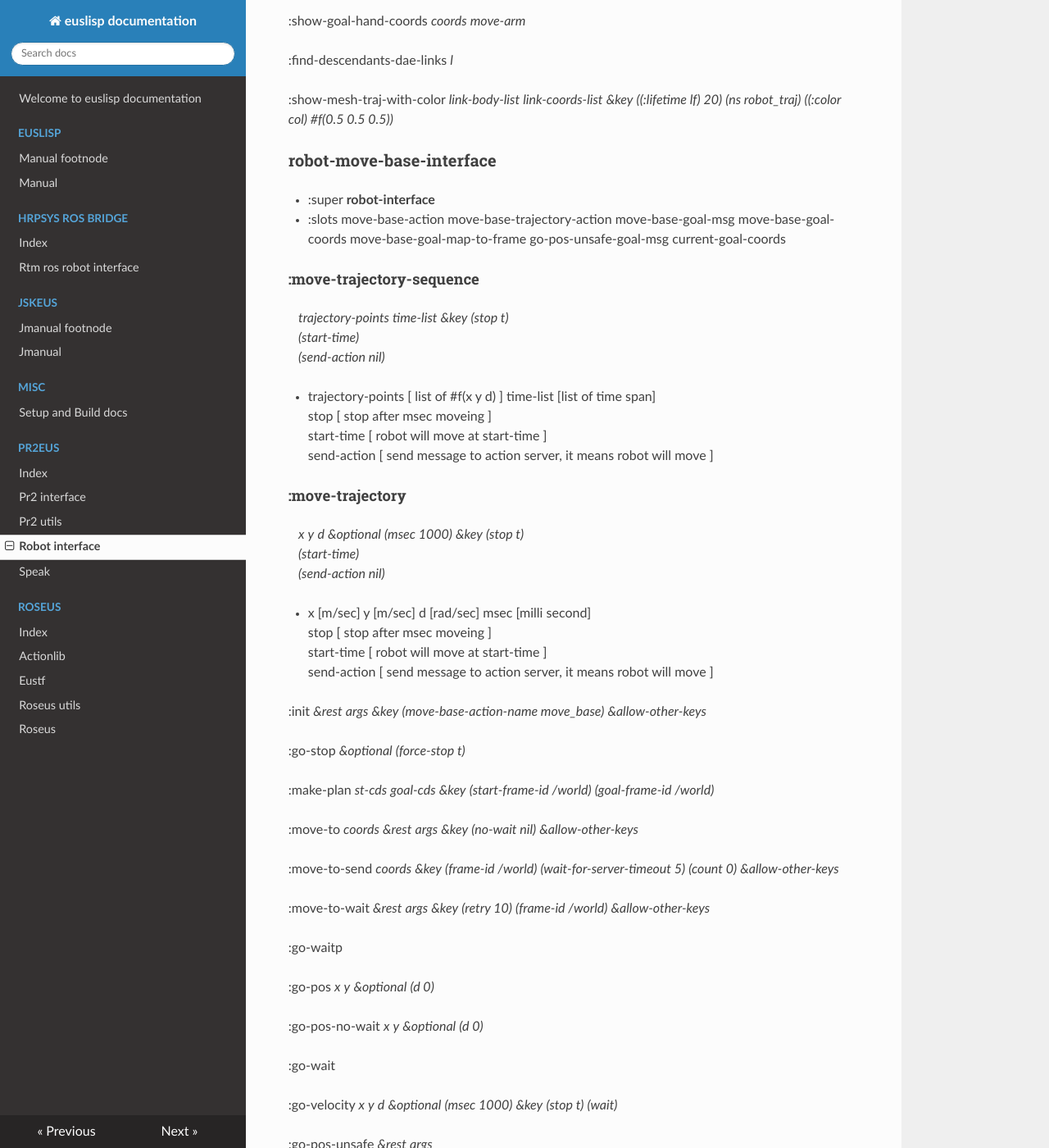
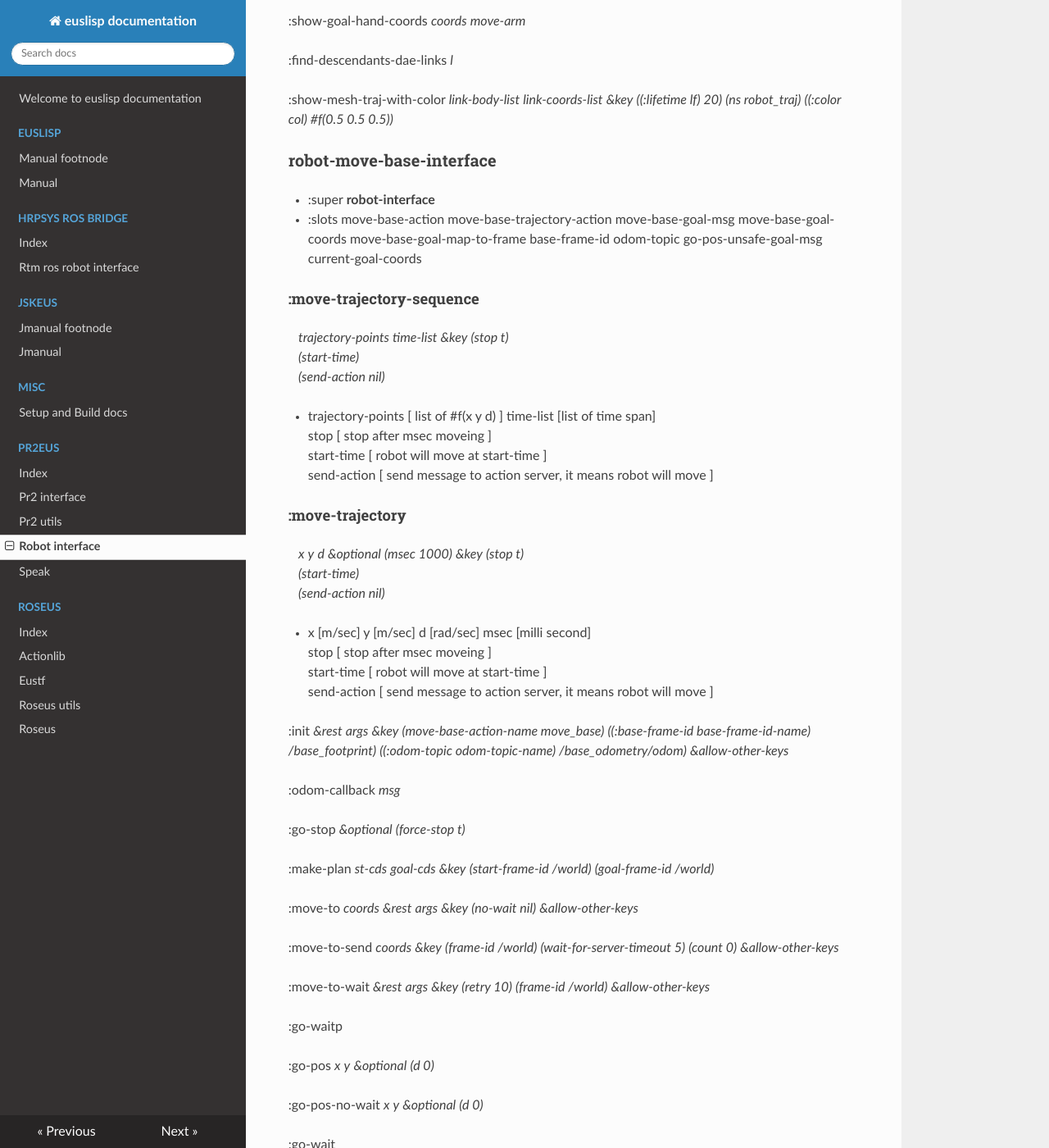
Before and after one commit to jsk-ros-pkg/euslisp-docs, an MkDocs documentation site: the page built from docs/pr2eus/robot-interface.md, in a window 1280 px wide and 1400 px high, scrolled down 7317 px. Shown: the whole window at 82% size. Built offline with MkDocs 1.6.1, drawn with Linux system fonts in a browser that asks for light colours; nearby versions of some CDN libraries.

Commit message:
update documentation for pr2eus

```diff
--- a/docs/pr2eus/robot-interface.md
+++ b/docs/pr2eus/robot-interface.md
@@ -292,7 +292,7 @@ Return value is a list of interpolatingp for all controllers, so (null (some #'i
 
 ### robot-move-base-interface
 - :super **robot-interface**
-- :slots move-base-action move-base-trajectory-action move-base-goal-msg move-base-goal-coords move-base-goal-map-to-frame go-pos-unsafe-goal-msg current-goal-coords
+- :slots move-base-action move-base-trajectory-action move-base-goal-msg move-base-goal-coords move-base-goal-map-to-frame base-frame-id odom-topic go-pos-unsafe-goal-msg current-goal-coords
 
 
 
@@ -314,7 +314,9 @@ start-time [ robot will move at start-time ] <br>
 send-action [ send message to action server, it means robot will move ] <br>
 
 
-:init *&rest* *args* *&key* *(move-base-action-name move_base)* *&allow-other-keys*
+:init *&rest* *args* *&key* *(move-base-action-name move_base)* *((:base-frame-id base-frame-id-name) /base_footprint)* *((:odom-topic odom-topic-name) /base_odometry/odom)* *&allow-other-keys*
+
+:odom-callback *msg*
 
 :go-stop *&optional* *(force-stop t)*
 
```
Also changed, not shown: other parts of docs/pr2eus/robot-interface.md (+2 -0 lines), docs/pr2eus/pr2-interface.md (+0 -2 lines).
